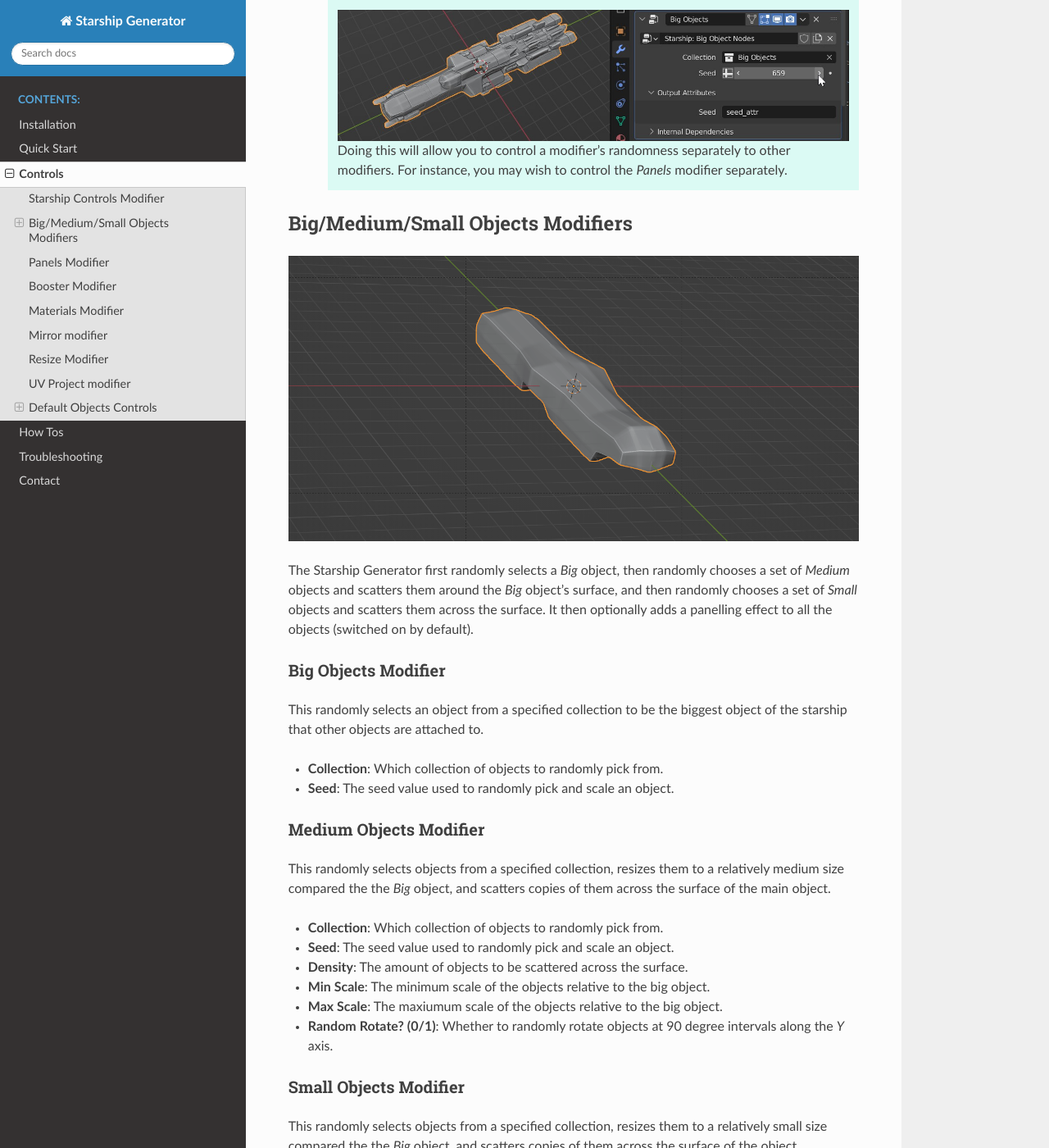
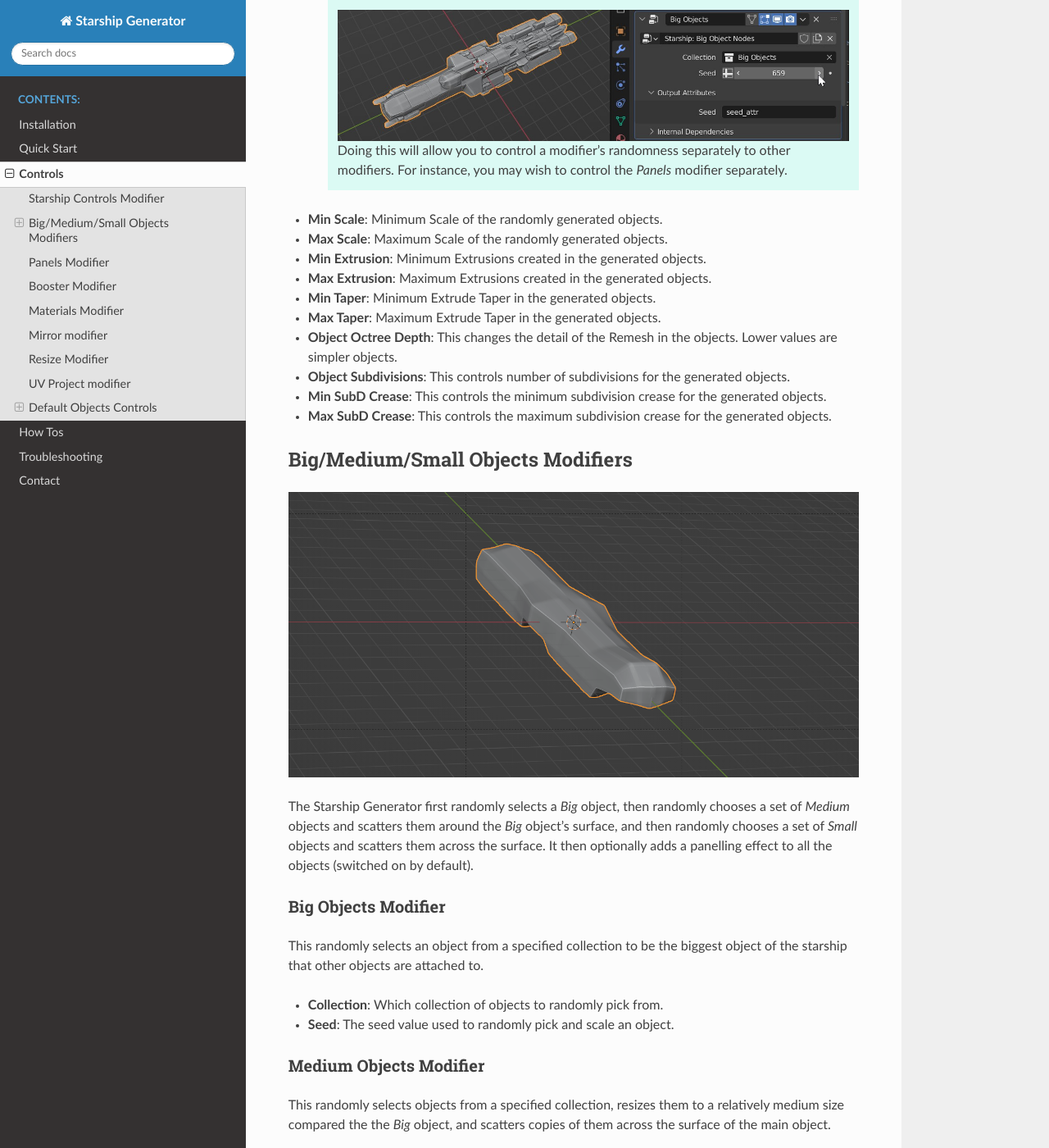
Before and after one commit to mkingsnorth/starship_generator_docs, a Sphinx documentation site: the page built from docs/controls.rst, in a window 1280 px wide and 1400 px high, scrolled down 1603 px. Shown: the whole window at 82% size. Built offline with Sphinx 7.4.7 and the Read the Docs theme 2.0.0, drawn with Linux system fonts in a browser that asks for light colours; some of the changed text lies outside the part shown.

Commit message:
Added 1.1.0 updates

```diff
--- a/docs/controls.rst
+++ b/docs/controls.rst
@@ -31,6 +31,18 @@ This sets any overall controls for the Starship.
 
         Doing this will allow you to control a modifier's randomness separately to other modifiers.  For instance, you may wish to control the *Panels* modifier separately.
 
+
+* **Min Scale**: Minimum Scale of the randomly generated objects.
+* **Max Scale**: Maximum Scale of the randomly generated objects.
+* **Min Extrusion**: Minimum Extrusions created in the generated objects.
+* **Max Extrusion**: Maximum Extrusions created in the generated objects.
+* **Min Taper**: Minimum Extrude Taper in the generated objects.
+* **Max Taper**: Maximum Extrude Taper in the generated objects.
+* **Object Octree Depth**: This changes the detail of the Remesh in the objects. Lower values are simpler objects.
+* **Object Subdivisions**: This controls number of subdivisions for the generated objects.
+* **Min SubD Crease**: This controls the minimum subdivision crease for the generated objects.
+* **Max SubD Crease**: This controls the maximum subdivision crease for the generated objects.
+
 ************************************************************
 Big/Medium/Small Objects Modifiers
 ************************************************************
@@ -60,7 +72,9 @@ This randomly selects objects from a specified collection, resizes them to a rel
 * **Density**: The amount of objects to be scattered across the surface.
 * **Min Scale**: The minimum scale of the objects relative to the big object.
 * **Max Scale**: The maxiumum scale of the objects relative to the big object.
-* **Random Rotate? (0/1)**: Whether to randomly rotate objects at 90 degree intervals along the *Y* axis.
+* **Min Offset**: This is the smallest offset from the big object face normal the object will be placed from.
+* **Max Offset**: This is the largest offset from the big object face normal the object will be placed from.
+* **Random Rotate Increment**: this will randomly rotate the objects at set intervals.
 
 ================================
 Small Objects Modifier
```
